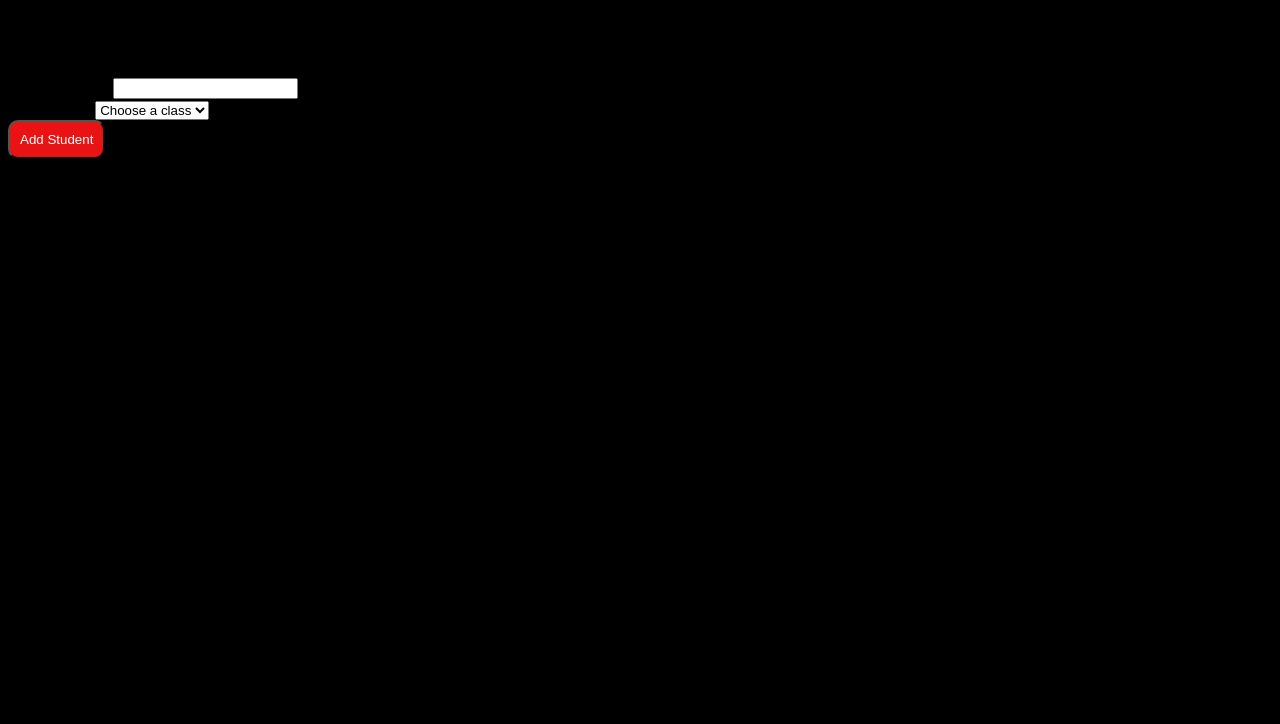
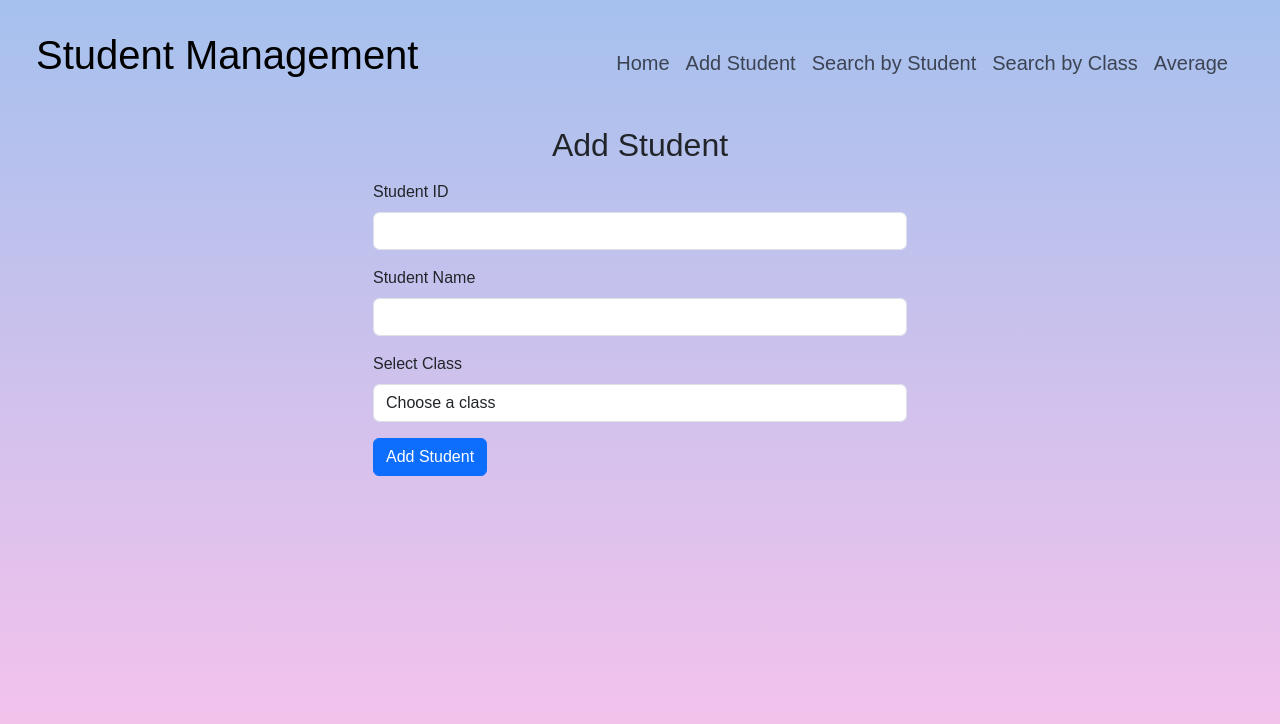
Before and after one commit to arjunsoftland2025/flask-task, a Flask app: page /add_students_page in a window 1280 px wide. Shown: the top 724 px of the page. Run offline with Flask 3, Linux system fonts and the light colour scheme.

Commit message:
second44

```diff
--- a/app.py
+++ b/app.py
@@ -1,7 +1,46 @@
 from flask import Flask, render_template, request, jsonify
 import json
+import re
 
 app = Flask(__name__)
+
+
+class StudentManager:
+    def __init__(self, data):
+        self.data = data  # The entire data object (including students and classes)
+
+    def find_student(self, search_value, by_id=False):
+        """Find student by ID or Name."""
+        # Search in the students data
+        if by_id:
+            return next((student for student in self.data["students"] if student["id"] == search_value), None)
+        return next((student for student in self.data["students"] if student["name"].lower() == search_value.lower()), None)
+
+def name_regex_check(input_str):
+    return bool(re.match(r'^[A-Za-z]{3,}(?: [A-Za-z]{1,})*$', input_str))
+
+def class_check(input_class):
+    return bool(re.match(r'^(1[0-2]|[1-9])[A-Z]$', input_class))
+
+def get_valid_number(prompt_number, is_int=False):
+    """Prompt for a valid number (int or float)."""
+    while True:
+        try:
+            user_input = input(prompt_number).strip()
+            if is_int:
+                return int(user_input)  # Parse as integer if is_int is True
+            return float(user_input)  # Otherwise, parse as float
+        except ValueError:
+            print("Please enter a valid number.")
+
+def get_valid_input(prompt_input, validation_func,):
+    """Prompt for valid input based on the validation function."""
+    while True:
+        user_input = input(prompt_input).strip()
+        if validation_func(user_input):  # Apply custom validation function
+            return user_input
+        return None  # Show error if validation fails
+
 
 def load_data():
     with open("data.json", "r") as file:
@@ -13,16 +52,16 @@ def save_data(data):
 
 @app.route('/')
 def home():
-    return render_template('index.html')
+    data = load_data()
+    return render_template('index.html', students=data['students'])
 
 @app.route('/add_students_page')
 def add_students_page():
     return render_template("add_student.html")
 
-@app.route('/list_of_all_students')
-def list_of_all_students():
-    data = load_data()
-    return render_template('list_of_all_students.html', students=data['students'])
+@app.route('/search_students')
+def search_students():
+    return render_template('search_students.html')
 
 @app.route("/get_classes", methods=["GET"])
 def get_classes():
@@ -44,6 +83,7 @@ def get_subjects(class_name):
 def add_student():
     data = load_data()
     req_data = request.json
+    student_id = req_data.get("id")
     student_name = req_data.get("name")
     student_class = req_data.get("class")
 
@@ -52,14 +92,17 @@ def add_student():
     if not class_data:
         return jsonify({"error": "Class not found"}), 400
 
+
     subjects = {}
     for subject in class_data["subjects"]:
         sem1_marks = req_data.get("subjects", {}).get(subject, {}).get("sem1", 0)
         sem2_marks = req_data.get("subjects", {}).get(subject, {}).get("sem2", 0)
+
+
         subjects[subject] = {"sem1": sem1_marks, "sem2": sem2_marks}
 
     new_student = {
-        "id": len(data["students"]) + 1,
+        "id": student_id,
         "name": student_name,
         "class": student_class,
         "subjects": subjects
@@ -70,5 +113,47 @@ def add_student():
     print("sudent updated")
     return jsonify({"message": "Student added successfully", "student": new_student})
 
+
+@app.route("/find_student", methods=["GET"])
+def find_student_route():
+    student_name = request.args.get("name", "").strip()
+    data = load_data()
+
+    student_manager = StudentManager(data)
+    student = student_manager.find_student(student_name)
+
+    if not student:
+        return jsonify({"error": "Student not found"}), 404
+
+    return jsonify({
+        "id": student["id"],
+        "name": student["name"],
+        "class": student["class"],
+        "subjects": student["subjects"]
+    })
+
+@app.route("/search_class")
+def search_class():
+    return render_template("search_class.html")
+
+@app.route("/find_class", methods=["GET"])
+def find_class_route():
+    class_name = request.args.get("class_name", "").strip()
+    data = load_data()
+
+    class_data = next((cls for cls in data["classes"] if cls["class_name"] == class_name), None)
+    if not class_data:
+        return jsonify({"error": "Class not found"}), 404
+
+    # Get students belonging to the class
+    students_in_class = [student for student in data["students"] if student["class"] == class_name]
+
+    return jsonify({
+        "class_name": class_data["class_name"],
+        "subjects": class_data["subjects"],
+        "students": [{"id": s["id"], "name": s["name"]} for s in students_in_class]
+    })
+
+
 if __name__ == "__main__":
     app.run(debug=True)
--- a/static/css/style.css
+++ b/static/css/style.css
@@ -1,72 +1,19 @@
+html {
+    background: linear-gradient(to top, #fbc2eb 0%, #a6c1ee 100%) no-repeat center fixed;
+    background-size: cover;
+  }
+
 body {
-    background: black;
-    font-family: 'Gill Sans', 'Gill Sans MT', Calibri, 'Trebuchet MS', sans-serif;
+    font-family:sans-serif;
+    background: linear-gradient(to top, #fbc2eb 0%, #a6c1ee 100%) no-repeat center fixed;
+    background-size: cover;
 }
 
-.container {
-    display: flex;
-    flex-direction: column;
-    position: relative;
-  }
-
-.container-center {
-    display: grid;
-    place-items: center;
+.text-custom {
+    font-size: 20px;
 }
 
-.element {
-    padding: 36px 0px;
-    margin: 50px 0px 50px 0px;
-    width: 90%;
-    height: auto;
-    background: white;
-    border-radius: 10px;
-  }
-
-.text-center {
-    text-align: center;
-}
-
-.text-head{
-    font-size: 50px;
-}
-
-.sub-head {
-    margin-top: 0px;
-}
-
-.text-mid{
-    font-size: 30px;
-    text-align: center;
-}
-ul {
-    margin-top: 10px;
-    list-style-type: none;
-}
-
-li {
-    padding: 15px 0px;
-}
-
-.btn{
-    color: rgb(255, 255, 255);
-    text-decoration: none;
-    background-color: rgb(234, 19, 19);
-    border-radius: 10px;
-    padding: 10px 10px;
-}
-
-.wrap {
-    display: flex;
-    flex-wrap: wrap;
-  }
-
-  tr{
-    border: 1px solid black;
-    border-collapse: collapse;
-  }
-
-  tbody{
+tbody{
     border: 1px solid black;
     border-collapse: collapse;
   }
--- a/templates/add_student.html
+++ b/templates/add_student.html
@@ -1,17 +1,15 @@
-<!DOCTYPE html>
-<html lang="en">
-<head>
-    <meta charset="UTF-8">
-    <meta name="viewport" content="width=device-width, initial-scale=1.0">
-    <link rel="stylesheet" href="{{ url_for('static', filename='css/style.css') }}"/>
-    <title>Add Student</title>
-
-</head>
-<body class="container mt-5">
-
+{% extends 'home-layout.html'%} {% block content %}
+    <div class="container col-6">
         <h2 class="text-center">Add Student</h2>
 
+        <div id="responseMessage" class="mt-3"></div>
+        <div id="errorMessage" class="mt-3"></div>
+
         <form id="studentForm">
+            <div class="mb-3">
+                <label for="id" class="form-label">Student ID</label>
+                <input type="text" class="form-control" id="id" required>
+            </div>
             <div class="mb-3">
                 <label for="name" class="form-label">Student Name</label>
                 <input type="text" class="form-control" id="name" required>
@@ -30,6 +28,8 @@
         </form>
 
         <div id="responseMessage" class="mt-3"></div>
+
+        <div id="errorMessage" class="mt-3"></div>
 
         <script>
             document.addEventListener("DOMContentLoaded", function () {
@@ -71,8 +71,8 @@
                         div.classList.add("mb-2");
                         div.innerHTML = `
                             <label>${subject} (Sem 1 & Sem 2)</label>
-                        <input type="number" class="form-control mb-1" name="${subject}_sem1" placeholder="Sem 1 Marks">
-                        <input type="number" class="form-control" name="${subject}_sem2" placeholder="Sem 2 Marks">
+                            <input type="number" class="form-control mb-1 mark-input" name="${subject}_sem1" placeholder="Sem 1 Marks" min="0" max="100" required>
+                            <input type="number" class="form-control mark-input" name="${subject}_sem2" placeholder="Sem 2 Marks" min="0" max="100" required>
                         `;
                         subjectsContainer.appendChild(div);
                     });
@@ -85,18 +85,53 @@
             document.getElementById("studentForm").addEventListener("submit", async function (event) {
                 event.preventDefault();
 
-            let studentName = document.getElementById("name").value;
+                let studentId = document.getElementById("id").value.trim();
+                let studentName = document.getElementById("name").value.trim();
                 let studentClass = document.getElementById("classSelect").value;
                 let subjectInputs = document.querySelectorAll("#subjectsContainer input");
+                let errorMessage = document.getElementById("errorMessage");
+                let responseMessage = document.getElementById("responseMessage");
+
+                errorMessage.innerHTML = ""; // Clear old errors
+                responseMessage.innerHTML = ""; // Clear old success messages
+
+                // Validation
+                let errors = [];
+                if (!studentId) {
+                    errors.push("Student ID is required.");
+                } else if (isNaN(studentId)) {
+                    errors.push("Student ID must be a number.");
+                }
+
+                if (!studentName) {
+                    errors.push("Student Name is required.");
+                }
+
+                if (!studentClass) {
+                    errors.push("Please select a class.");
+                }
 
                 let subjects = {};
                 subjectInputs.forEach(input => {
                     let [subject, sem] = input.name.split("_");
+                    let value = parseInt(input.value) || 0;
+
+                    if (value < 0 || value > 100) {
+                        errors.push(`${subject} ${sem} marks must be between 0 and 100.`);
+                    }
+
                     if (!subjects[subject]) subjects[subject] = {};
-                subjects[subject][sem] = parseInt(input.value) || 0;
+                    subjects[subject][sem] = value;
                 });
 
+                // If there are validation errors, display them and stop form submission
+                if (errors.length > 0) {
+                    errorMessage.innerHTML = `<div class="alert alert-danger">${errors.join("<br>")}</div>`;
+                    return;
+                }
+
                 let studentData = {
+                    id: studentId,
                     name: studentName,
                     class: studentClass,
                     subjects: subjects
@@ -110,13 +145,20 @@
                     });
 
                     let result = await response.json();
-                document.getElementById("responseMessage").innerHTML = `<div class="alert alert-success">${result.message}</div>`;
+
+                    if (!response.ok) {
+                        errorMessage.innerHTML = `<div class="alert alert-danger">${result.error || 'Something went wrong'}</div>`;
+                    } else {
+                        responseMessage.innerHTML = `<div class="alert alert-success">${result.message}</div>`;
                         document.getElementById("studentForm").reset();
                         document.getElementById("subjectsContainer").innerHTML = "";
+                    }
                 } catch (error) {
                     console.error("Error adding student:", error);
+                    errorMessage.innerHTML = `<div class="alert alert-danger">An error occurred. Please try again.</div>`;
                 }
             });
+
         </script>
-</body>
-</html>
+    </div>
+{% endblock %}
--- /dev/null
+++ b/templates/home-layout.html
@@ -0,0 +1,18 @@
+<!DOCTYPE html>
+<html lang="en">
+<head>
+    <meta charset="UTF-8">
+    <meta name="viewport" content="width=device-width, initial-scale=1.0">
+    <link href="https://cdn.jsdelivr.net/npm/bootstrap@5.3.3/dist/css/bootstrap.min.css" rel="stylesheet" integrity="sha384-QWTKZyjpPEjISv5WaRU9OFeRpok6YctnYmDr5pNlyT2bRjXh0JMhjY6hW+ALEwIH" crossorigin="anonymous">
+    <script src="https://cdn.jsdelivr.net/npm/bootstrap@5.3.3/dist/js/bootstrap.bundle.min.js" integrity="sha384-YvpcrYf0tY3lHB60NNkmXc5s9fDVZLESaAA55NDzOxhy9GkcIdslK1eN7N6jIeHz" crossorigin="anonymous"></script>
+    <link rel="stylesheet" href="{{ url_for('static', filename='css/style.css') }}"/>
+    <title>School</title>
+</head>
+<body>
+    {% include 'navbar.html' with context %}
+    <div class="container">
+        {% block content %}
+        {% endblock %}
+    </div>
+</body>
+</html>
--- /dev/null
+++ b/templates/navbar.html
@@ -0,0 +1,35 @@
+<nav class="navbar navbar-expand-lg navbar-light bg-transparent p-4">
+    <div class="container-fluid d-flex justify-content-between">
+        <a class="navbar-brand" href="#">
+            <p class="display-6">Student Management</p>
+        </a>
+        <button class="navbar-toggler mb-4" type="button" data-bs-toggle="collapse"
+            data-bs-target="#navbarSupportedContent" aria-controls="navbarSupportedContent" aria-expanded="false"
+            aria-label="Toggle navigation">
+            <span class="navbar-toggler-icon"></span>
+        </button>
+        <div class="collapse navbar-collapse" id="navbarSupportedContent">
+            <ul class="navbar-nav mb-2 mb-lg-0 mt-3 ms-auto me-2">
+                <li class="nav-item">
+                    <a class="nav-link" aria-current="page" href="{{ url_for('home') }}">
+                        <p class="text-custom">Home</p>
+                    </a>
+                </li>
+                <li class="nav-item">
+                    <a class="nav-link" href="{{ url_for('add_students_page') }}">
+                        <p class="text-custom">Add Student</p>
+                    </a>
+                </li>
+                <li>
+                    <a class="nav-link" href="{{ url_for('search_students') }}"><p class="text-custom">Search by Student</p></a>
+                </li>
+                <li>
+                    <a class="nav-link" href="{{ url_for('search_class') }}"><p class="text-custom">Search by Class</p></a>
+                </li>
+                <li>
+                    <a class="nav-link" href="#"><p class="text-custom">Average</p></a>
+                </li>
+            </ul>
+        </div>
+    </div>
+</nav>
```
Also changed, not shown: data.json (+76 -0 lines), templates/index.html (+41 -30 lines), templates/list_of_all_students.html (deleted, +0 -48 lines), templates/search.html (deleted, +0 -25 lines), templates/search_class.html (added, +68 -0 lines), templates/search_students.html (added, +68 -0 lines). Lines whose indentation alone changed are shown as unchanged.
